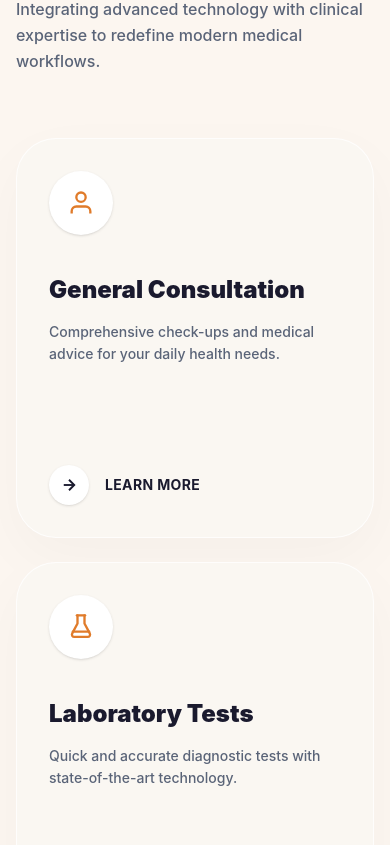
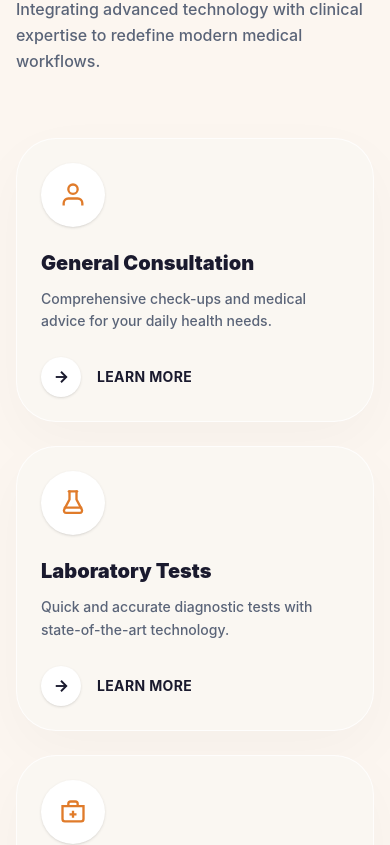
Before and after one commit to karthik-006-medfliq/MedFliq, a React (Vite) app: page / in a window 390 px wide. Shown: the part 4920-5765 px from the top of the page. Built offline with nearby package versions, Linux system fonts and the light colour scheme.

Commit message:
Reduce mobile padding and height for cards in SpecializedCare

```diff
--- a/src/components/home/SpecializedCare.tsx
+++ b/src/components/home/SpecializedCare.tsx
@@ -91,17 +91,17 @@ export default function SpecializedCare() {
           {departments.map((dept, index) => (
             <div
               key={index}
-              className={`group bg-[#FAF7F2] backdrop-blur-xl border border-white/80 rounded-[40px] md:rounded-[48px] p-8 md:p-10 flex flex-col shadow-[0_20px_60px_rgba(44,35,25,0.03)] min-h-[400px] transition-all duration-300 ease-out hover:-translate-y-2 hover:shadow-[0_30px_80px_rgba(44,35,25,0.08)] ${isVisible ? 'opacity-100 translate-y-0' : 'opacity-0 translate-y-16'}`}
+              className={`group bg-[#FAF7F2] backdrop-blur-xl border border-white/80 rounded-[40px] md:rounded-[48px] p-6 sm:p-8 md:p-10 flex flex-col shadow-[0_20px_60px_rgba(44,35,25,0.03)] min-h-0 md:min-h-[400px] transition-all duration-300 ease-out hover:-translate-y-2 hover:shadow-[0_30px_80px_rgba(44,35,25,0.08)] ${isVisible ? 'opacity-100 translate-y-0' : 'opacity-0 translate-y-16'}`}
               style={{ transitionDelay: `${(index + 1) * 75}ms` }}
             >
               {/* Icon Bubble */}
-              <div className="w-16 h-16 bg-white rounded-full flex items-center justify-center shadow-sm mb-10 group-hover:-translate-y-1 transition-transform duration-300">
+              <div className="w-16 h-16 bg-white rounded-full flex items-center justify-center shadow-sm mb-6 md:mb-10 group-hover:-translate-y-1 transition-transform duration-300">
                 {dept.icon}
               </div>
 
               {/* Text Content */}
-              <div className="mb-12">
-                <h3 className="text-2xl font-black text-med-ink mb-4 leading-tight group-hover:text-med-primary transition-colors duration-300">
+              <div className="mb-6 md:mb-12">
+                <h3 className="text-xl md:text-2xl font-black text-med-ink mb-3 md:mb-4 leading-tight group-hover:text-med-primary transition-colors duration-300">
                   {dept.title}
                 </h3>
                 <p className="text-med-slate text-sm leading-relaxed font-medium">
```
